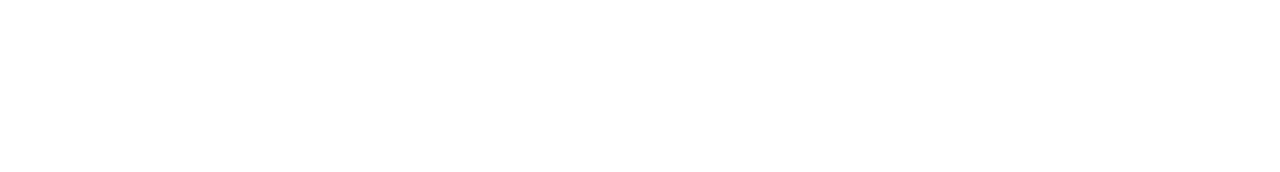
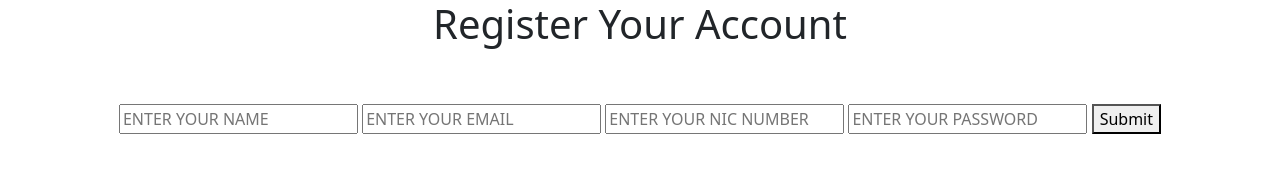
Before and after one commit to Babarwarsi/Registration-form, a plain HTML site: page index.html in a window 1280 px wide. Drawn offline with nearby package versions, Linux system fonts and the light colour scheme.

Commit message:
update input form

```diff
--- a/index.html
+++ b/index.html
@@ -1,11 +1,32 @@
-<!DOCTYPE html>
+<!doctype html>
 <html lang="en">
-<head>
-    <meta charset="UTF-8">
-    <meta name="viewport" content="width=device-width, initial-scale=1.0">
-    <title>Document</title>
-</head>
-<body>
+  <head>
+    <meta charset="utf-8">
+    <meta name="viewport" content="width=device-width, initial-scale=1">
+    <title>Registeration-form</title>
 
-</body>
+
+    <!-- BOOTSTRAP LINK -->
+    <link href="https://cdn.jsdelivr.net/npm/bootstrap@5.3.3/dist/css/bootstrap.min.css" rel="stylesheet" integrity="sha384-QWTKZyjpPEjISv5WaRU9OFeRpok6YctnYmDr5pNlyT2bRjXh0JMhjY6hW+ALEwIH" crossorigin="anonymous">
+  </head>
+  <body id="body">
+    <section class="container">
+        <form id="btn" class="text-center">
+          <h1 class="text-center">Register Your Account</h1>
+          <input maxlength="8"
+          minlength="3" id="userName" class="mt-5" type="text" placeholder="ENTER YOUR NAME">
+          <input id="email" type="email" placeholder="ENTER YOUR EMAIL">
+          <input maxlength="13" minlength="13" id="nicNumber" type="number" placeholder="ENTER YOUR NIC NUMBER">
+          <input id="password" type="password" placeholder="ENTER YOUR PASSWORD">
+          <button class="mt-4" type="submit">Submit</button>
+        </form>
+    </section>
+
+
+    <!-- Connect Javascript LINK -->
+    <script src="app.js"></script>
+
+    <!-- BOOTSTRAP LINK -->
+    <script src="https://cdn.jsdelivr.net/npm/bootstrap@5.3.3/dist/js/bootstrap.bundle.min.js" integrity="sha384-YvpcrYf0tY3lHB60NNkmXc5s9fDVZLESaAA55NDzOxhy9GkcIdslK1eN7N6jIeHz" crossorigin="anonymous"></script>
+  </body>
 </html>
```
